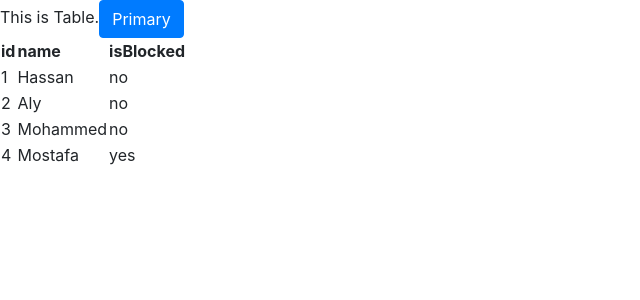
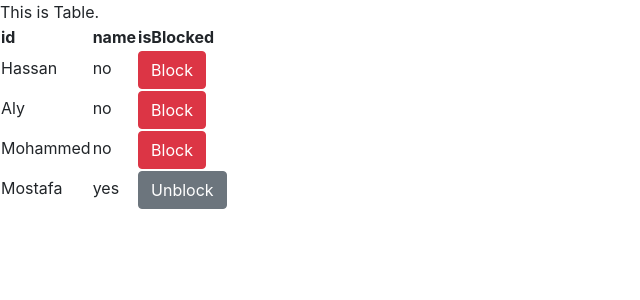
Before and after one commit to bedairhassan/Conditional-Rendering-TikTok-Blocked-List, a React (Create React App) app in the folder app01/: page / in a window 1280 px wide. Shown: the top 300 px of the page, without its empty margins (0-640 px from the left). Built offline with nearby package versions, Linux system fonts and the light colour scheme.

Commit message:
6. Creating Block, Unblocked Buttons,

```diff
--- a/app01/src/App.js
+++ b/app01/src/App.js
@@ -1,49 +1,81 @@
-import React,{useState} from 'react';
+import React, { useState } from 'react';
 import logo from './logo.svg';
 import './App.css';
 
 const App = () => {
 
-  const [data,dataSet]=useState(
+  const [data, dataSet] = useState(
     [
-      {id:1,name:`Hassan`,isBlocked:false},
-      {id:2,name:`Aly`,isBlocked:false},
-      {id:3,name:`Mohammed`,isBlocked:false},
-      {id:4,name:`Mostafa`,isBlocked:true},
+      { id: 1, name: `Hassan`, isBlocked: false },
+      { id: 2, name: `Aly`, isBlocked: false },
+      { id: 3, name: `Mohammed`, isBlocked: false },
+      { id: 4, name: `Mostafa`, isBlocked: true },
     ])
 
   return (<React.Fragment>
-    <Table data={data} headers={[`id`,`name`,`isBlocked`]}/>
+
+
+
+
+
+    <Table data={data} headers={[`id`, `name`, `isBlocked`]} />
   </React.Fragment>)
 }
+
+const Button = ({ onClick, name, className }) =>
+  <button
+    className={className}
+    onClick={onClick}>{name}</button>
 
 const Table = ({ data, headers }) => {
 
   return (
     <React.Fragment>
       This is Table.
-      <button type="button" class="btn btn-primary">Primary</button>
 
-      <Headers headers={headers}/>
+      <Headers headers={headers} />
 
-      <Body data={data}/>
+      <Body data={data} />
     </React.Fragment>
   )
 }
 
-const Body = ({data})=>
-  data.map(({id,name,isBlocked})=><tr>
-    <td>{id}</td>
-    <td>{name}</td>
-    <td>{isBlocked ? `yes`:`no`}</td>
-  </tr>)
+const Body = ({ data }) =>
+  data.map(({ id, name, isBlocked }) => {
+
+    // const idd = `id is ${id}`
+
+    const BlockElement = !isBlocked ?
+      <Button
+        onClick={() => alert(`block`)}
+        name={`Block`}
+        className={"btn btn-danger"}
+      /> :
+      <Button
+        onClick={() => alert(`unblock`)}
+        name={`Unblock`}
+        className={"btn btn-secondary"}
+      />
 
 
-const Headers = ({headers})=><thead>
-{headers.map(header=><Header header={header}/>)}
+    return (
+
+      <tr key={id}>
+        {/* <td>{idd}</td> */}
+        <td>{name}</td>
+        <td>{isBlocked ? `yes` : `no`}</td>
+        <td>{BlockElement}</td>
+      </tr>
+    )
+
+  })
+
+
+const Headers = ({ headers }) => <thead>
+  {headers.map(header => <Header header={header} />)}
 </thead>
 
-const Header = ({header})=>
-<th>{header}</th>
+const Header = ({ header }) =>
+  <th>{header}</th>
 
 export default App;
```
